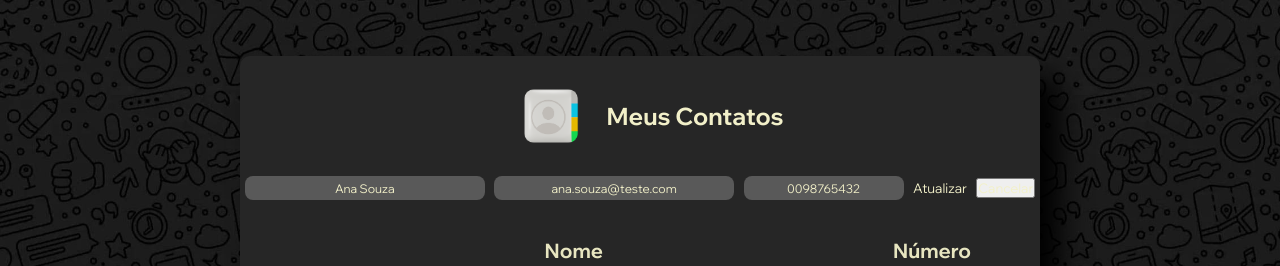
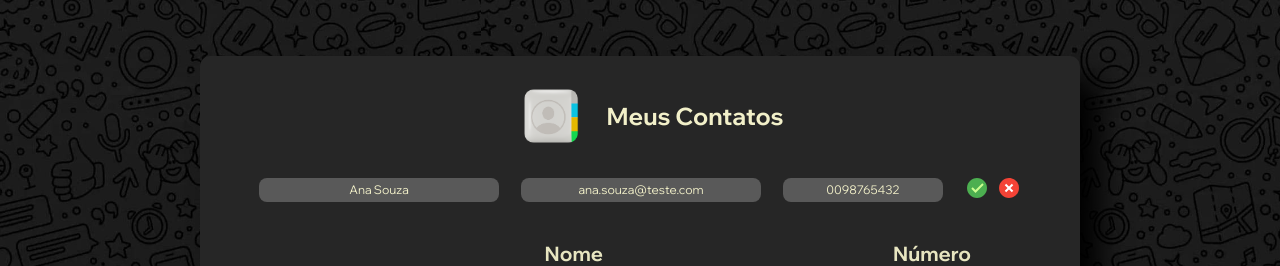
Before and after one commit to ystanz/contacts-book_project, a React (Vite) app: page / in a window 1280 px wide. Both pictures are taken after a click on the button 998 px from the left and 426 px from the top of the page. Shown: the top 266 px of the page. Built offline with nearby package versions, Linux system fonts and the light colour scheme.

Commit message:
style: improve UI styles

```diff
--- a/src/components/Buttons/index.tsx
+++ b/src/components/Buttons/index.tsx
@@ -35,3 +35,39 @@ export const RemoveButton = ({ onClick }: ButtonProps) => (
     </svg>
   </Button>
 )
+
+export const UpdateButton = () => (
+  <Button>
+    <svg
+      xmlns="http://www.w3.org/2000/svg"
+      x="0px"
+      y="0px"
+      width="100"
+      height="100"
+      viewBox="0 0 48 48"
+      className="updateButton"
+    >
+      <path
+        fill="#4caf50"
+        d="M44,24c0,11.045-8.955,20-20,20S4,35.045,4,24S12.955,4,24,4S44,12.955,44,24z"
+      ></path>
+      <path
+        fill="#ccff90"
+        d="M34.602,14.602L21,28.199l-5.602-5.598l-2.797,2.797L21,33.801l16.398-16.402L34.602,14.602z"
+      ></path>
+    </svg>
+  </Button>
+)
+
+export const CancelButton = ({ onClick }: ButtonProps) => (
+  <Button onClick={onClick}>
+    <svg xmlns="http://www.w3.org/2000/svg" x="0px" y="0px" width="100" height="100" viewBox="0 0 48 48">
+      <path
+        fill="#f44336"
+        d="M44,24c0,11.045-8.955,20-20,20S4,35.045,4,24S12.955,4,24,4S44,12.955,44,24z"
+      ></path>
+      <path fill="#fff" d="M29.656,15.516l2.828,2.828l-14.14,14.14l-2.828-2.828L29.656,15.516z"></path>
+      <path fill="#fff" d="M32.484,29.656l-2.828,2.828l-14.14-14.14l2.828-2.828L32.484,29.656z"></path>
+    </svg>
+  </Button>
+)
--- a/src/components/Buttons/styles.ts
+++ b/src/components/Buttons/styles.ts
@@ -10,17 +10,22 @@ export const Button = styled.button`
     fill: ${colors.lightGray};
     width: 2.4rem;
     height: 2.4rem;
+    transition: all ease-in-out 0.2s;
+    &:hover {
+      transform: scale(1.07);
+      filter: brightness(1.2);
+    }
   }
 
   .editButton {
     &:hover {
-      fill: yellow;
+      fill: ${colors.editIcon};
     }
   }
 
   .removeButton {
     &:hover {
-      fill: red;
+      fill: ${colors.removeIcon};
     }
   }
 `
--- a/src/components/Form/index.tsx
+++ b/src/components/Form/index.tsx
@@ -1,10 +1,11 @@
 import { useDispatch } from 'react-redux'
 import { useEffect, useState } from 'react'
 import { AppDispatch } from '../../store'
-import { FormButtonAdd, FormInput, FormWrapper } from './styles'
+import { ActionButons, FormButton, FormInput, FormWrapper } from './styles'
 import addContactImg from '../../assets/images/contact_icon2.png'
 import { addContact, updateContact } from '../../store/reducers/contactsSlice'
 import { Contact } from '../../types/contact'
+import { CancelButton, UpdateButton } from '../Buttons'
 
 interface ContactFormProps {
   editingContact?: Contact | null
@@ -69,10 +70,16 @@ const Form = ({ editingContact, clearEditingContact }: ContactFormProps) => {
         onChange={(e) => setNumber(e.target.value)}
         required
       />
-      <FormButtonAdd type="submit">
-        {editingContact ? 'Atualizar' : <img src={addContactImg} alt="Ícone de adicionar um contato" />}
-      </FormButtonAdd>
-      {editingContact && <button onClick={clearEditingContact}>Cancelar</button>}
+      <ActionButons>
+        <FormButton type="submit">
+          {editingContact ? (
+            <UpdateButton />
+          ) : (
+            <img src={addContactImg} alt="Ícone de adicionar um contato" />
+          )}
+        </FormButton>
+        {editingContact && <CancelButton onClick={clearEditingContact} />}
+      </ActionButons>
     </FormWrapper>
   )
 }
--- a/src/components/Form/styles.ts
+++ b/src/components/Form/styles.ts
@@ -23,7 +23,7 @@ export const FormInput = styled.input`
   text-align: center;
 `
 
-export const FormButtonAdd = styled.button`
+export const FormButton = styled.button`
   background: none;
   border: none;
   cursor: pointer;
@@ -33,3 +33,10 @@ export const FormButtonAdd = styled.button`
     height: 100%;
   }
 `
+
+export const ActionButons = styled.div`
+  display: flex;
+  justify-content: center;
+  align-items: center;
+  gap: 0.8rem;
+`
--- a/src/pages/Home/index.tsx
+++ b/src/pages/Home/index.tsx
@@ -2,9 +2,9 @@ import ContactsBook from '../../container/ContactsBook'
 
 const Home: React.FC = () => {
   return (
-    <div>
+    <>
       <ContactsBook />
-    </div>
+    </>
   )
 }
 
--- a/src/styles.ts
+++ b/src/styles.ts
@@ -4,7 +4,9 @@ import backgroundImage from './assets/images/background.jpg'
 export const colors = {
   white: '#F2F0C9',
   darkGray: '#262626',
-  lightGray: '#595959'
+  lightGray: '#595959',
+  editIcon: '#deba6f',
+  removeIcon: '#823038'
 }
 
 const GlocalCss = createGlobalStyle`
@@ -30,9 +32,10 @@ const GlocalCss = createGlobalStyle`
   }
 
   .centralizer {
-    max-width: 80rem;
+    max-width: 88rem;
     width: 100%;
     margin: 5.6rem auto 0;
+    padding: 0 4.8rem;
     border-radius: 1rem;
     box-shadow: 2rem 2rem 3rem black;
     background-color: ${colors.darkGray};
```
Also changed, not shown: src/container/ContactsBook/index.tsx (+4 -4 lines).
